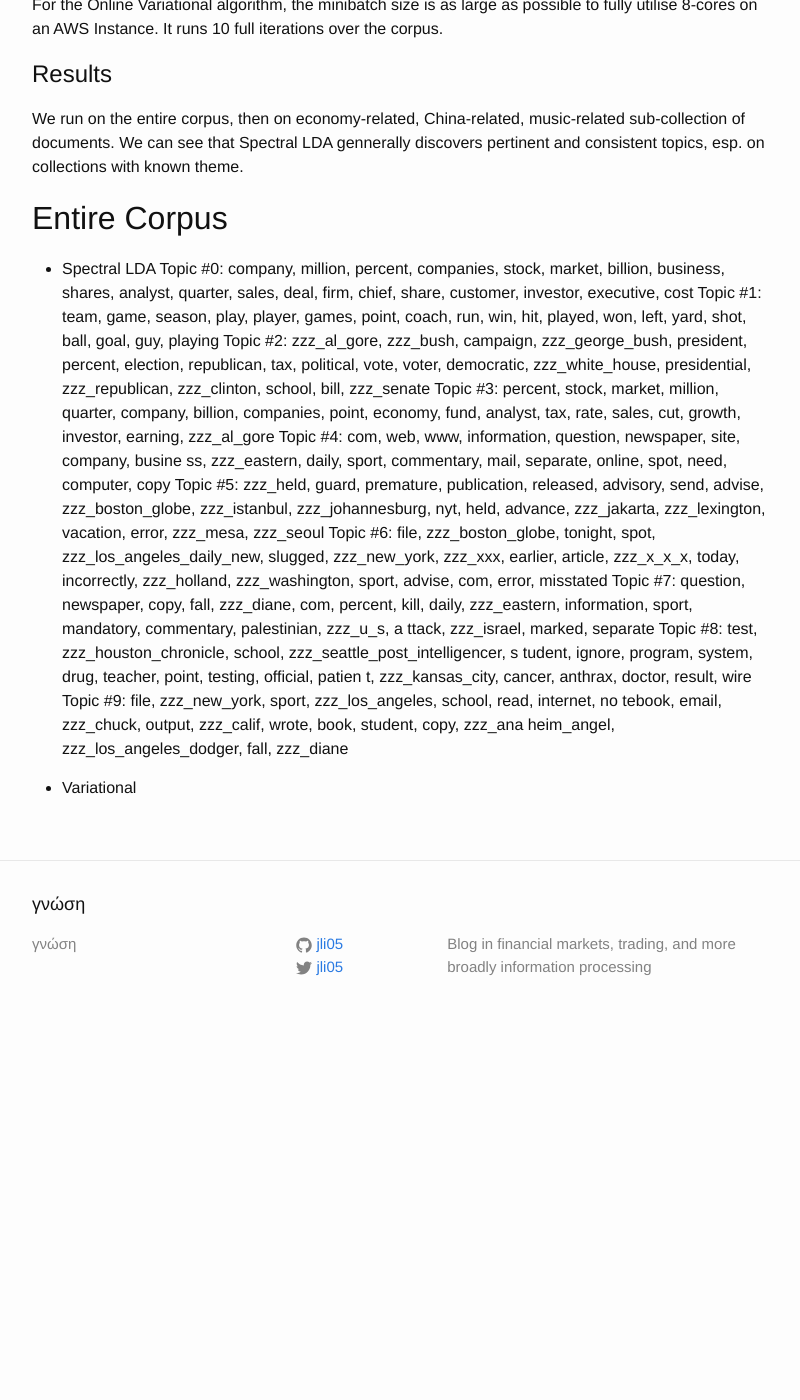
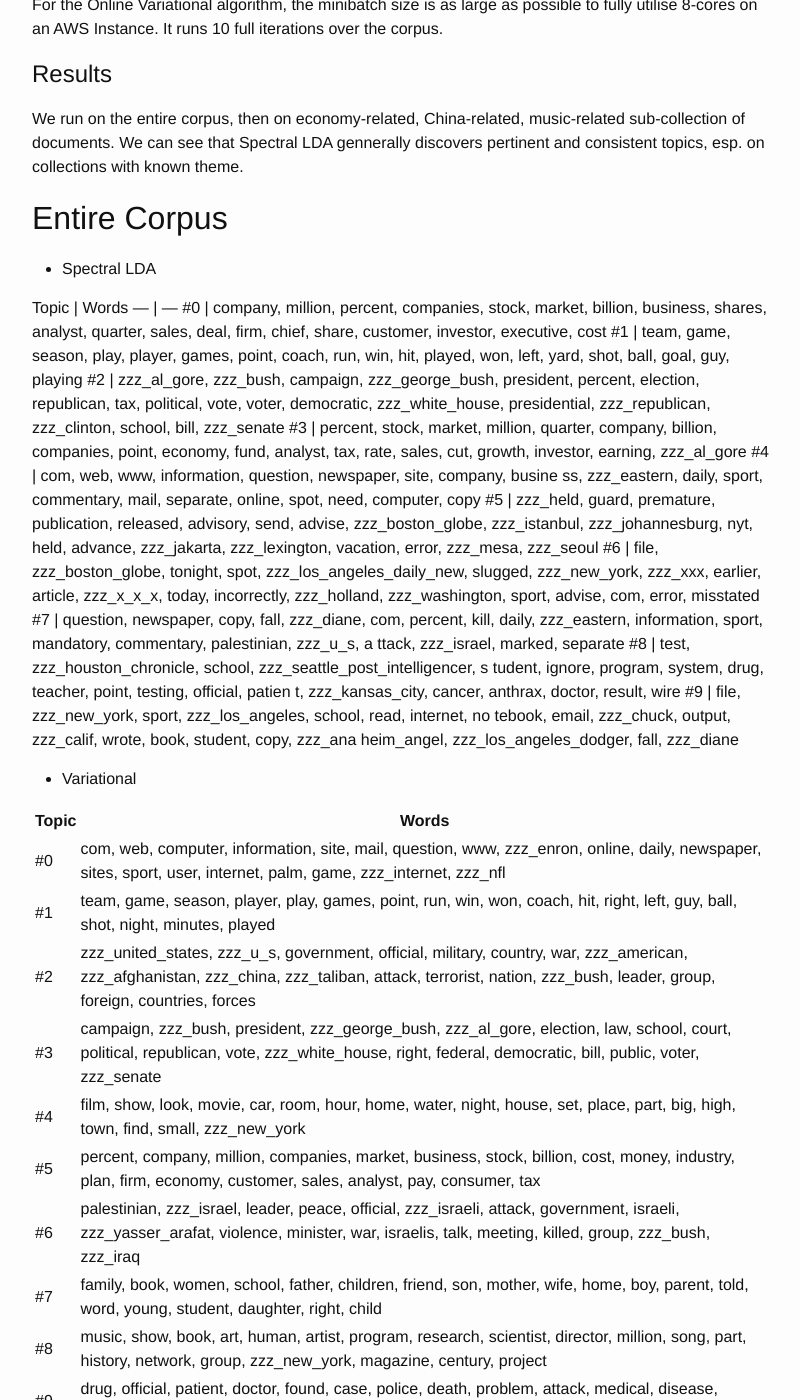
Before and after one commit to jli05/jli05.github.io, a Jekyll site: the page built from _posts/2018-05-09-Topic-Modelling-Experiments-on-NYTimes.md, in a window 1280 px wide and 1400 px high, scrolled down 916 px. Shown: the whole window, without its empty margins (238-1038 px from the left). Built offline with Jekyll 4.4.1, drawn with Linux system fonts in a browser that asks for light colours; formulas are drawn with MathJax 3; before the commit the page ends 1954 px from its top, so only the background shows below that; some of the changed text lies outside the part shown.

Commit message:
continue WIP

```diff
--- a/_posts/2018-05-09-Topic-Modelling-Experiments-on-NYTimes.md
+++ b/_posts/2018-05-09-Topic-Modelling-Experiments-on-NYTimes.md
@@ -39,23 +39,106 @@
 
 ## Entire Corpus
 * Spectral LDA
-    Topic #0: company, million, percent, companies, stock, market, billion, business, shares, analyst, quarter, sales, deal, firm, chief, share, customer, investor, executive, cost
-    Topic #1: team, game, season, play, player, games, point, coach, run, win, hit, played, won, left, yard, shot, ball, goal, guy, playing
-    Topic #2: zzz_al_gore, zzz_bush, campaign, zzz_george_bush, president, percent,
-    election, republican, tax, political, vote, voter, democratic, zzz_white_house, presidential, zzz_republican, zzz_clinton, school, bill, zzz_senate
-    Topic #3: percent, stock, market, million, quarter, company, billion, companies,
+
+Topic | Words
+--- | ---
+ #0 | company, million, percent, companies, stock, market, billion, business, shares, analyst, quarter, sales, deal, firm, chief, share, customer, investor, executive, cost
+ #1 | team, game, season, play, player, games, point, coach, run, win, hit, played, won, left, yard, shot, ball, goal, guy, playing
+ #2 | zzz_al_gore, zzz_bush, campaign, zzz_george_bush, president, percent,
+election, republican, tax, political, vote, voter, democratic, zzz_white_house, presidential, zzz_republican, zzz_clinton, school, bill, zzz_senate
+ #3 | percent, stock, market, million, quarter, company, billion, companies,
      point, economy, fund, analyst, tax, rate, sales, cut, growth, investor, earning, zzz_al_gore
-    Topic #4: com, web, www, information, question, newspaper, site, company, busine
+ #4 | com, web, www, information, question, newspaper, site, company, busine
     ss, zzz_eastern, daily, sport, commentary, mail, separate, online, spot, need, computer, copy
-    Topic #5: zzz_held, guard, premature, publication, released, advisory, send, advise, zzz_boston_globe, zzz_istanbul, zzz_johannesburg, nyt, held, advance, zzz_jakarta, zzz_lexington, vacation, error, zzz_mesa, zzz_seoul
-    Topic #6: file, zzz_boston_globe, tonight, spot, zzz_los_angeles_daily_new, slugged, zzz_new_york, zzz_xxx, earlier, article, zzz_x_x_x, today, incorrectly, zzz_holland, zzz_washington, sport, advise, com, error, misstated
-    Topic #7: question, newspaper, copy, fall, zzz_diane, com, percent, kill, daily, zzz_eastern, information, sport, mandatory, commentary, palestinian, zzz_u_s, a
+ #5 | zzz_held, guard, premature, publication, released, advisory, send, advise, zzz_boston_globe, zzz_istanbul, zzz_johannesburg, nyt, held, advance, zzz_jakarta, zzz_lexington, vacation, error, zzz_mesa, zzz_seoul
+ #6 | file, zzz_boston_globe, tonight, spot, zzz_los_angeles_daily_new, slugged, zzz_new_york, zzz_xxx, earlier, article, zzz_x_x_x, today, incorrectly, zzz_holland, zzz_washington, sport, advise, com, error, misstated
+ #7 | question, newspaper, copy, fall, zzz_diane, com, percent, kill, daily, zzz_eastern, information, sport, mandatory, commentary, palestinian, zzz_u_s, a
     ttack, zzz_israel, marked, separate
-    Topic #8: test, zzz_houston_chronicle, school, zzz_seattle_post_intelligencer, s
+ #8 | test, zzz_houston_chronicle, school, zzz_seattle_post_intelligencer, s
     tudent, ignore, program, system, drug, teacher, point, testing, official, patien
     t, zzz_kansas_city, cancer, anthrax, doctor, result, wire
-    Topic #9: file, zzz_new_york, sport, zzz_los_angeles, school, read, internet, no
+ #9 | file, zzz_new_york, sport, zzz_los_angeles, school, read, internet, no
     tebook, email, zzz_chuck, output, zzz_calif, wrote, book, student, copy, zzz_ana
     heim_angel, zzz_los_angeles_dodger, fall, zzz_diane
 
 * Variational
+
+Topic | Words
+--- | ---
+ #0 | com, web, computer, information, site, mail, question, www, zzz_enron, online, daily, newspaper, sites, sport, user, internet, palm, game, zzz_internet, zzz_nfl
+ #1 | team, game, season, player, play, games, point, run, win, won, coach, hit, right, left, guy, ball, shot, night, minutes, played
+ #2 | zzz_united_states, zzz_u_s, government, official, military, country, war, zzz_american, zzz_afghanistan, zzz_china, zzz_taliban, attack, terrorist, nation, zzz_bush, leader, group, foreign, countries, forces
+ #3 | campaign, zzz_bush, president, zzz_george_bush, zzz_al_gore, election, law, school, court, political, republican, vote, zzz_white_house, right, federal, democratic, bill, public, voter, zzz_senate
+ #4 | film, show, look, movie, car, room, hour, home, water, night, house, set, place, part, big, high, town, find, small, zzz_new_york
+ #5 | percent, company, million, companies, market, business, stock, billion, cost, money, industry, plan, firm, economy, customer, sales, analyst, pay, consumer, tax
+ #6 | palestinian, zzz_israel, leader, peace, official, zzz_israeli, attack, government, israeli, zzz_yasser_arafat, violence, minister, war, israelis, talk, meeting, killed, group, zzz_bush, zzz_iraq
+ #7 | family, book, women, school, father, children, friend, son, mother, wife, home, boy, parent, told, word, young, student, daughter, right, child
+ #8 | music, show, book, art, human, artist, program, research, scientist, director, million, song, part, history, network, group, zzz_new_york, magazine, century, project
+ #9 | drug, official, patient, doctor, found, case, police, death, problem, attack, medical, disease, officer, health, test, cell, study, hospital, trial, zzz_fbi
+
+## Economy-related
+Collection of documents with words fitting regex "^econ"
+
+* Spectral LDA
+
+Topic | Words
+--- | ---
+ #0 | government, zzz_united_states, zzz_china, official, zzz_u_s, country,
+zzz_bush, leader, countries, military, political, administration, foreign, natio
+n, zzz_american, trade, zzz_russia, war, economic, president
+ #1 | percent, job, school, worker, economy, business, com, student, rate, c
+ompanies, number, high, program, economist, women, growth, information, unemploy
+ment, employees, rates
+ #2 | company, percent, million, companies, quarter, billion, analyst, stock
+, market, sales, share, business, earning, cent, industry, cost, profit, revenue
+, executive, chief
+ #3 | percent, stock, market, economy, investor, point, companies, rates, zz
+z_fed, rate, index, prices, quarter, growth, earning, analyst, interest, zzz_nas
+daq, fund, fell
+ #4 | zzz_bush, president, administration, tax, zzz_white_house, cut, zzz_un
+ited_states, zzz_u_s, zzz_congress, official, leader, zzz_washington, attack, zz
+z_clinton, plan, military, nation, zzz_al_gore, campaign, terrorist
+ #5 | percent, quarter, sales, rate, economy, stock, growth, point, market,
+million, fell, analyst, rose, index, earning, rates, increase, job, average, num
+ber
+ #6 | zzz_al_gore, zzz_george_bush, campaign, president, election, voter, zz
+z_clinton, democratic, republican, political, presidential, zzz_bill_clinton, vo
+te, poll, zzz_republican, democrat, zzz_party, vice, candidate, candidates
+ #7 | tax, cut, zzz_bush, billion, plan, spending, taxes, economy, bill, zzz_congress, income, money, zzz_social_security, surplus, zzz_white_house, federal, trillion, proposal, zzz_senate, zzz_democrat
+ #8 | las, como, los, zzz_latin_trade, telefono, articulo, espanol, transmiten, fax, paises, del, articulos, una, sobre, zzz_america_latina, economia, notas, tiene, mundo, categorias
+ #9 | sales, indicator, economic, claim, jobless, scheduled, dates, listed, major, weekly, consumer, order, leading, home, prices, construction, retail, price, spending, producer
+
+* Variational
+
+Topic | Words
+--- | ---
+ #0 | zzz_enron, bill, prices, oil, million, percent, market, company, progr
+am, price, farmer, farm, industry, federal, law, companies, barrel, zzz_congress
+, production, states
+ #1 | las, con, los, como, una, zzz_latin_trade, fax, por, mas, telefono, di
+ce, articulo, million, espanol, paises, sobre, transmiten, economia, articulos,
+financial
+ #2 | percent, tax, economy, stock, market, cut, economic, billion, rate, sp
+ending, rates, growth, quarter, economist, companies, point, interest, fund, mon
+ey, investor
+ #3 | palestinian, zzz_israel, drug, percent, official, government, group, m
+illion, plan, patient, peace, doctor, israeli, care, zzz_yasser_arafat, black, h
+ealth, right, zzz_clinton, zzz_israeli
+ #4 | car, company, zzz_microsoft, system, industry, percent, market, power,
+ airline, cost, passenger, flight, companies, million, economy, business, seat,
+airlines, sales, price
+ #5 | com, school, book, home, show, look, american, family, women, student,
+ question, children, zzz_washington, beach, palm, daily, zzz_new_york, high, pla
+ce, room
+ #6 | government, zzz_united_states, country, zzz_u_s, official, zzz_china,
+economic, countries, zzz_bush, zzz_american, military, nation, leader, war, fore
+ign, political, attack, president, zzz_russia, power
+ #7 | company, companies, million, percent, business, market, industry, job,
+ firm, zzz_internet, money, customer, high, sales, technology, computer, executi
+ve, web, deal, team
+ #8 | energy, plant, water, gas, million, power, fuel, official, oil, plan,
+percent, industry, worker, problem, zzz_bush, environmental, project, cost, admi
+nistration, companies
+ #9 | zzz_george_bush, zzz_al_gore, president, campaign, election, political
+, zzz_bush, democratic, republican, vote, voter, zzz_white_house, leader, zzz_cl
+inton, presidential, government, public, school, zzz_republican, right
```
